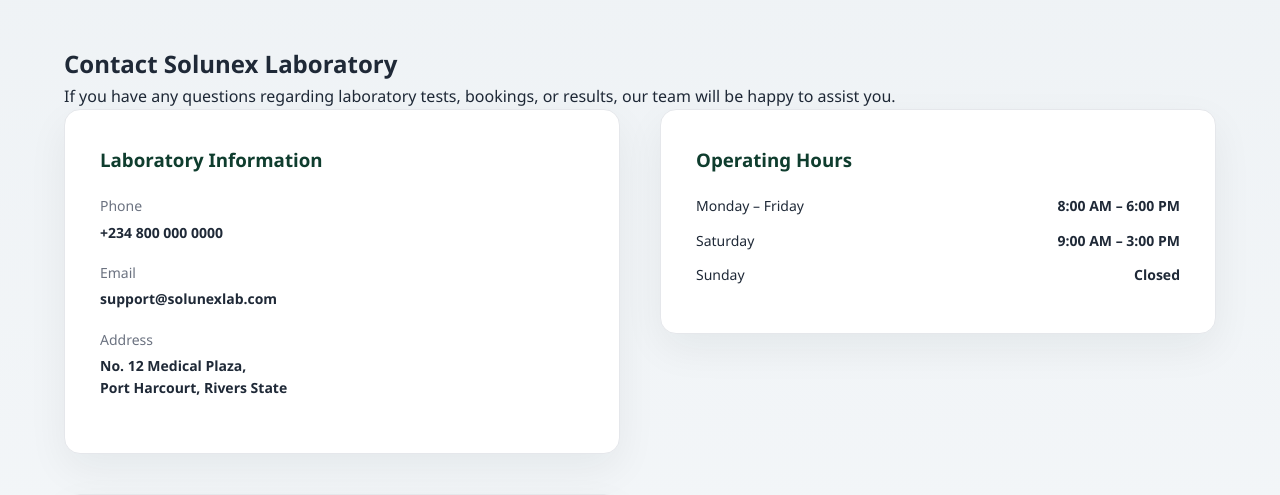
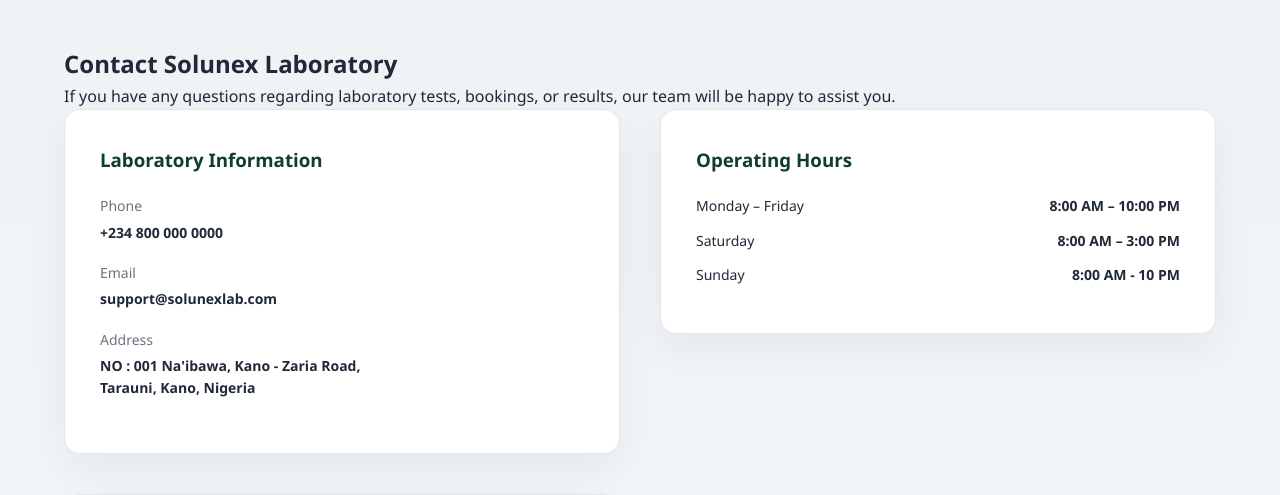
Before and after one commit to saniabduljabbar619-create/iandelaboratory, a Python web app: template app/web/templates/portal/contact.html in a window 1280 px wide. Shown: the part 147-642 px from the top of the page. Run offline with Jinja, Linux system fonts and the light colour scheme; the template is opened without the code that fills it, so the values that code supplies are empty.

Commit message:
Update contact.html

```diff
--- a/app/web/templates/portal/contact.html
+++ b/app/web/templates/portal/contact.html
@@ -43,14 +43,11 @@ or results, our team will be happy to assist you.
 <div class="slx-contact-item">
 <span>Address</span>
 <strong>
-No. 12 Medical Plaza,<br>
-Port Harcourt, Rivers State
+NO : 001 Na'ibawa, Kano - Zaria Road, </br> Tarauni, Kano, Nigeria<br>
 </strong>
 </div>
 
 </div>
-
-
 
 <!-- OPERATING HOURS -->
 
@@ -60,17 +57,17 @@ Port Harcourt, Rivers State
 
 <div class="slx-hours-row">
 <span>Monday – Friday</span>
-<strong>8:00 AM – 6:00 PM</strong>
+<strong>8:00 AM – 10:00 PM</strong>
 </div>
 
 <div class="slx-hours-row">
 <span>Saturday</span>
-<strong>9:00 AM – 3:00 PM</strong>
+<strong>8:00 AM – 3:00 PM</strong>
 </div>
 
 <div class="slx-hours-row">
 <span>Sunday</span>
-<strong>Closed</strong>
+<strong>8:00 AM - 10 PM</strong>
 </div>
 
 </div>
```
